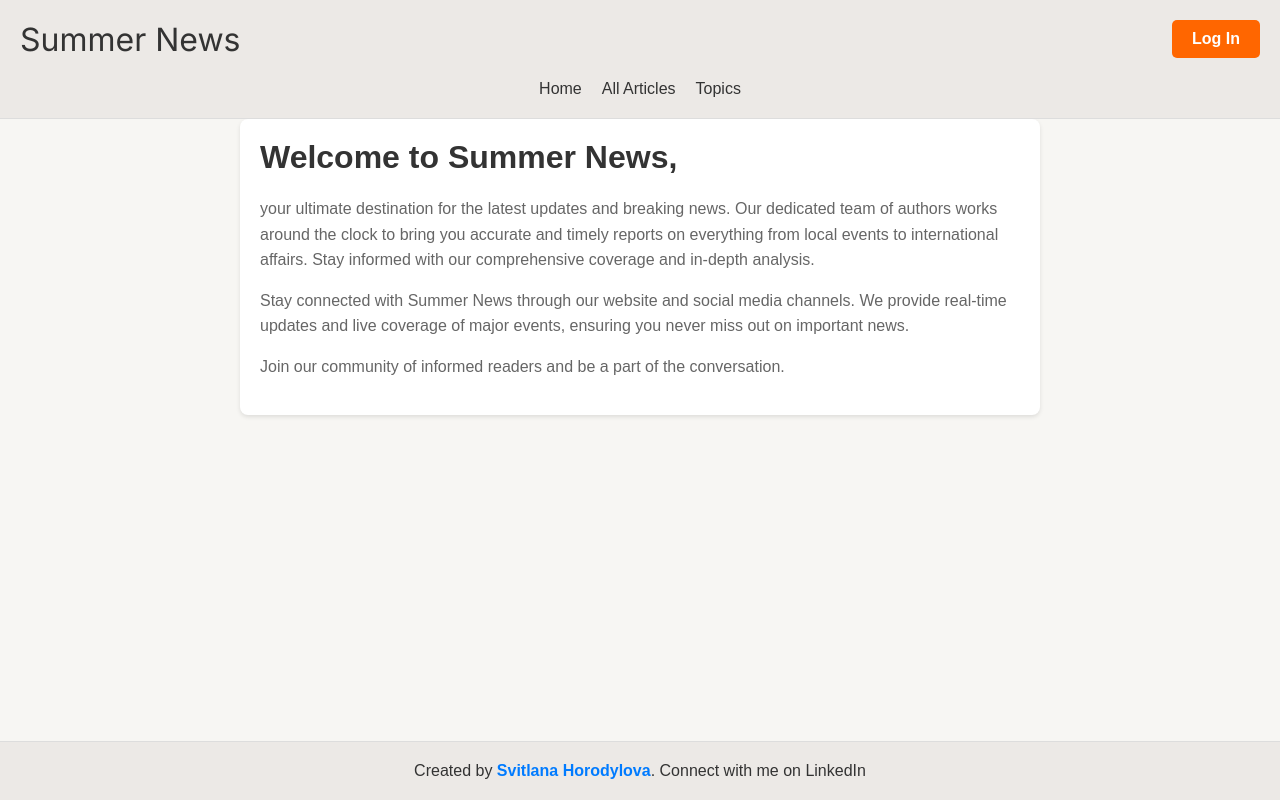
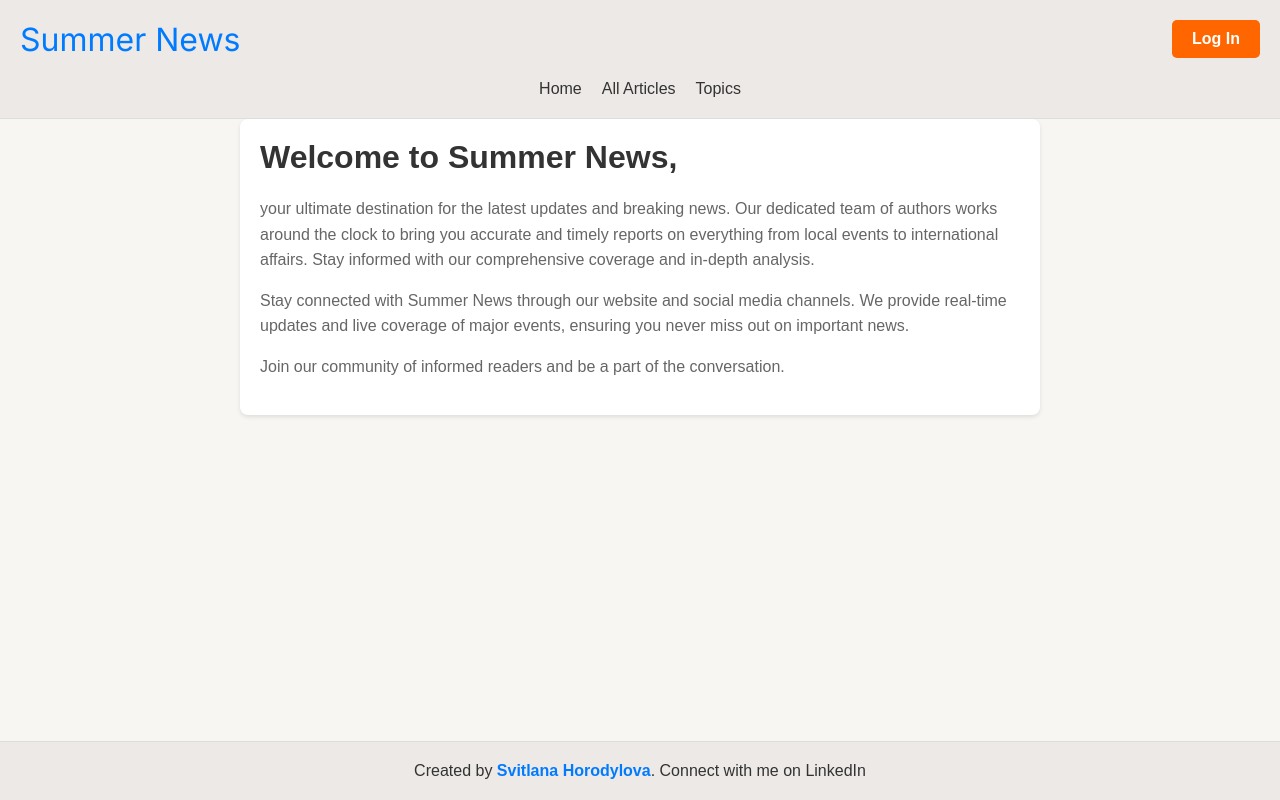
Before and after one commit to horodylova/news-front-end, a React (Vite) app: page / in a window 1280 px wide. Built offline with nearby package versions, Linux system fonts and the light colour scheme; a web font is replaced by a local one.

Commit message:
Update Header.jsx

```diff
--- a/src/Components/Header/Header.jsx
+++ b/src/Components/Header/Header.jsx
@@ -17,7 +17,7 @@ function Header() {
 
   return (
     <HeaderContainer>
-      <Heading>Summer News</Heading>
+      <Heading><Link to='/'>Summer News</Link></Heading>
       <ButtonContainer>
         {!isLogin && (
           <RegisterButton to="/login">
```
